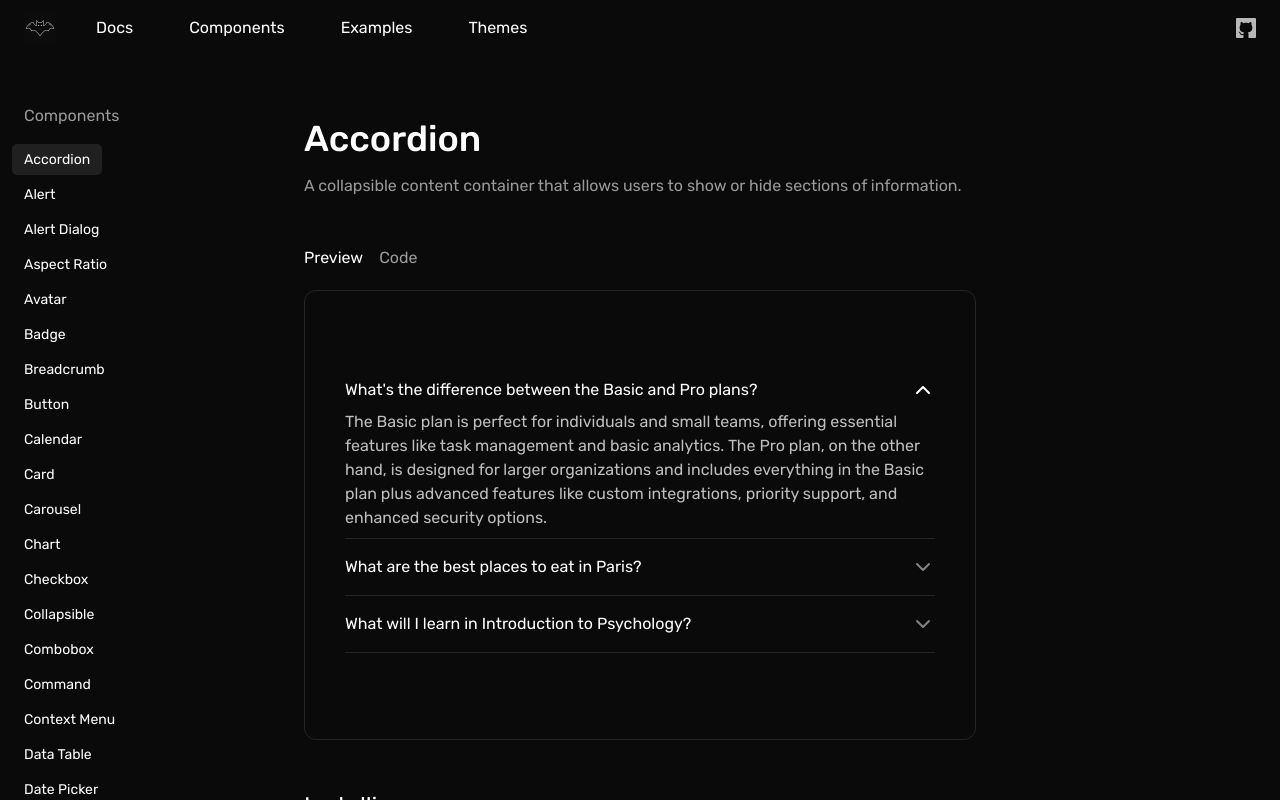
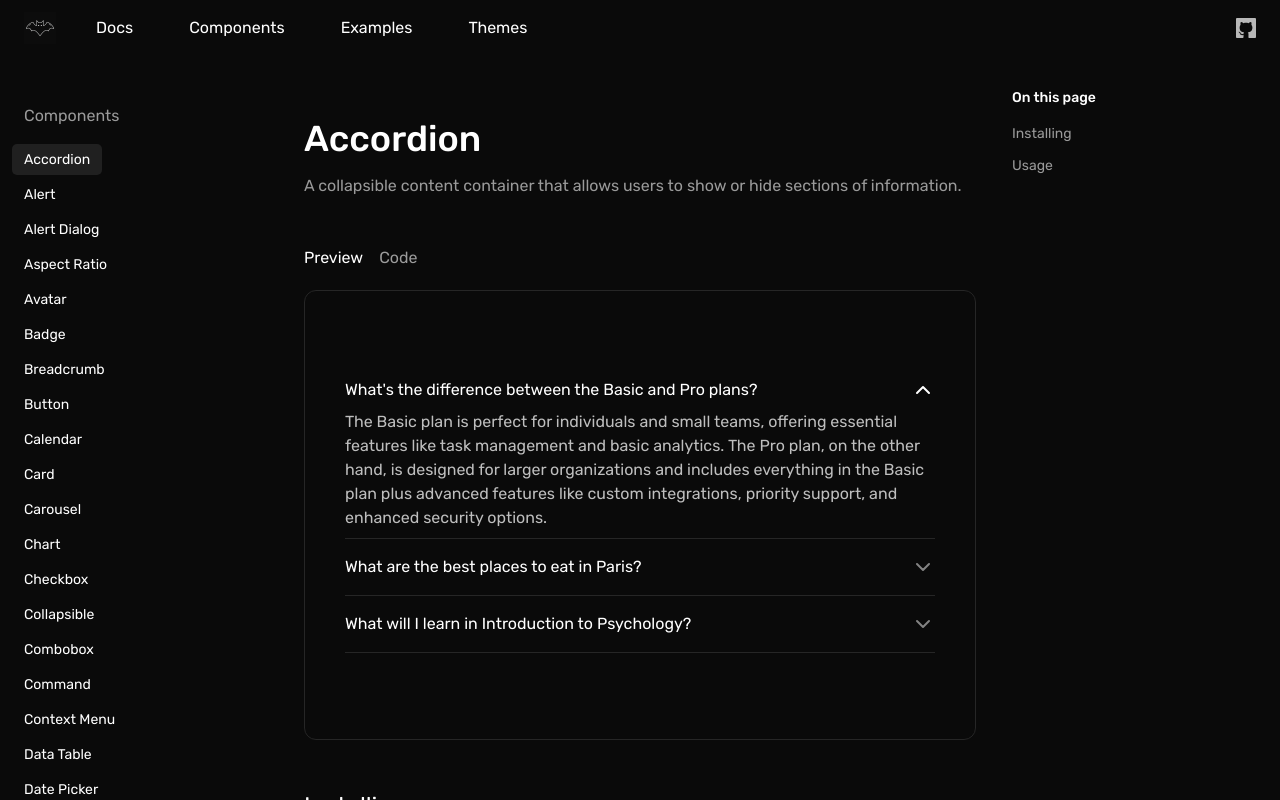
Before and after one commit to Batsy13/bat-ui, a React (Vite) app: page /docs/components/accordion in a window 1280 px wide. Built offline with nearby package versions, Linux system fonts and the light colour scheme.

Commit message:
feat: add "on this page" right sidebar

```diff
--- /dev/null
+++ b/src/components/on-this-page-sidebar.tsx
@@ -0,0 +1,57 @@
+import { slugify } from "@/lib/utils";
+import { ComponentData } from "../lib/components-data";
+
+type OnThisPageSidebarProps = {
+  data: ComponentData;
+};
+
+export const OnThisPageSidebar = ({ data }: OnThisPageSidebarProps) => {
+  const hasExamples = data.examples && data.examples.length > 0;
+
+  return (
+    <aside className="w-[300px] h-full bg-background text-white p-8 sticky top-0">
+      <h4 className="font-medium mb-4 text-sm">On this page</h4>
+      <nav>
+        <ul className="flex flex-col gap-3 text-sm text-description">
+          <li>
+            <a
+              href="#installing"
+              className="hover:text-white transition-colors"
+            >
+              Installing
+            </a>
+          </li>
+          <li>
+            <a href="#usage" className="hover:text-white transition-colors">
+              Usage
+            </a>
+          </li>
+          {hasExamples && (
+            <li>
+              <a
+                href="#examples"
+                className="hover:text-white transition-colors"
+              >
+                Examples
+              </a>
+              {data.examples && (
+                <ul className="pl-4 mt-3 flex flex-col gap-3 border-l border-border">
+                  {data.examples.map((example) => (
+                    <li key={example.title}>
+                      <a
+                        href={`#${slugify(example.title)}`}
+                        className="hover:text-white transition-colors"
+                      >
+                        {example.title}
+                      </a>
+                    </li>
+                  ))}
+                </ul>
+              )}
+            </li>
+          )}
+        </ul>
+      </nav>
+    </aside>
+  );
+};
--- a/src/lib/utils.ts
+++ b/src/lib/utils.ts
@@ -1,5 +1,5 @@
-import { type ClassValue, clsx } from "clsx"
-import { twMerge } from "tailwind-merge"
+import { type ClassValue, clsx } from "clsx";
+import { twMerge } from "tailwind-merge";
 
 /**
  * Combines Tailwind CSS classes and resolves conflicts.
@@ -9,5 +9,12 @@ import { twMerge } from "tailwind-merge"
  * @returns A single string with all the classes merged and deduplicated.
  */
 export function cn(...inputs: ClassValue[]) {
-  return twMerge(clsx(inputs))
+  return twMerge(clsx(inputs));
 }
+
+export function slugify(text: string) {
+  return text
+    .toLowerCase()
+    .replace(/\s+/g, "-")
+    .replace(/[^\w-]+/g, "");
+}
--- a/src/pages/component-page-template.tsx
+++ b/src/pages/component-page-template.tsx
@@ -1,13 +1,26 @@
 import { ComponentData } from "../lib/components-data";
 import { PreviewCode } from "../components/ui/preview-code";
 import { Terminal } from "../components/ui/terminal";
+import { useEffect } from "react";
+import { useOutletContext } from "react-router";
+import { slugify } from "@/lib/utils";
 
 type ComponentPageTemplateProps = {
   data: ComponentData;
 };
 
+type LayoutContext = {
+  setPageData: (data: ComponentData | undefined) => void;
+};
+
 export function ComponentPageTemplate({ data }: ComponentPageTemplateProps) {
   const PreviewComponent = data.preview;
+  const { setPageData } = useOutletContext<LayoutContext>();
+
+  useEffect(() => {
+    setPageData(data);
+    return () => setPageData(undefined);
+  }, [data, setPageData]);
 
   return (
     <div className="flex flex-col w-full max-w-2xl gap-12 mx-auto text-white md:px-0 lg:py-14">
@@ -22,7 +35,7 @@ export function ComponentPageTemplate({ data }: ComponentPageTemplateProps) {
       />
 
       <div className="flex flex-col gap-2">
-        <h2>Installing</h2>
+        <h2 id="installing">Installing</h2>
         <Terminal
           type="bash"
           code={data.installation}
@@ -31,7 +44,7 @@ export function ComponentPageTemplate({ data }: ComponentPageTemplateProps) {
       </div>
 
       <div className="flex flex-col gap-2">
-        <h2>Usage</h2>
+        <h2 id="usage">Usage</h2>
         {data.usage.map((codeSnippet, index) => (
           <Terminal key={index} type="code" code={codeSnippet} />
         ))}
@@ -39,12 +52,13 @@ export function ComponentPageTemplate({ data }: ComponentPageTemplateProps) {
 
       {data.examples && data.examples.length > 0 && (
         <div className="flex flex-col gap-12">
-          <h2>Examples</h2>
+          <h2 id="examples">Examples</h2>
           {data.examples.map((example) => {
             const ExamplePreview = example.preview;
+            const exampleId = slugify(example.title);
             return (
               <div key={example.title} className="flex flex-col gap-4">
-                <h3 className="text-xl">{example.title}</h3>
+                <h3 id={exampleId} className="text-xl">{example.title}</h3>
                 <PreviewCode
                   preview={<ExamplePreview />}
                   code={example.code}
--- a/src/pages/docs-layout.tsx
+++ b/src/pages/docs-layout.tsx
@@ -1,16 +1,25 @@
 import { Outlet } from "react-router";
 import { NavSidebar } from "../components/nav-sidebar";
 import { Footer } from "../components/ui/footer";
+import { OnThisPageSidebar } from "@/components/on-this-page-sidebar";
+import { ComponentData } from "@/lib/components-data";
+import { useState } from "react";
 
 export const DocsLayout = () => {
+  const [pageData, setPageData] = useState<ComponentData | undefined>();
+
   return (
     <div className="bg-[#0a0a0a] h-svh grid grid-cols-[300px_1fr_300px]">
       <NavSidebar />
       <main className="flex flex-col justify-between h-full pb-10 w-full overflow-scroll no-scrollbar">
-        <Outlet />
+        <Outlet context={{ setPageData }} />
         <Footer />
       </main>
-      <aside className="w-[300px] h-full bg-background"></aside>
+      {pageData ? (
+        <OnThisPageSidebar data={pageData} />
+      ) : (
+        <aside className="w-[300px] h-full bg-background"></aside>
+      )}
     </div>
   );
 };
```
